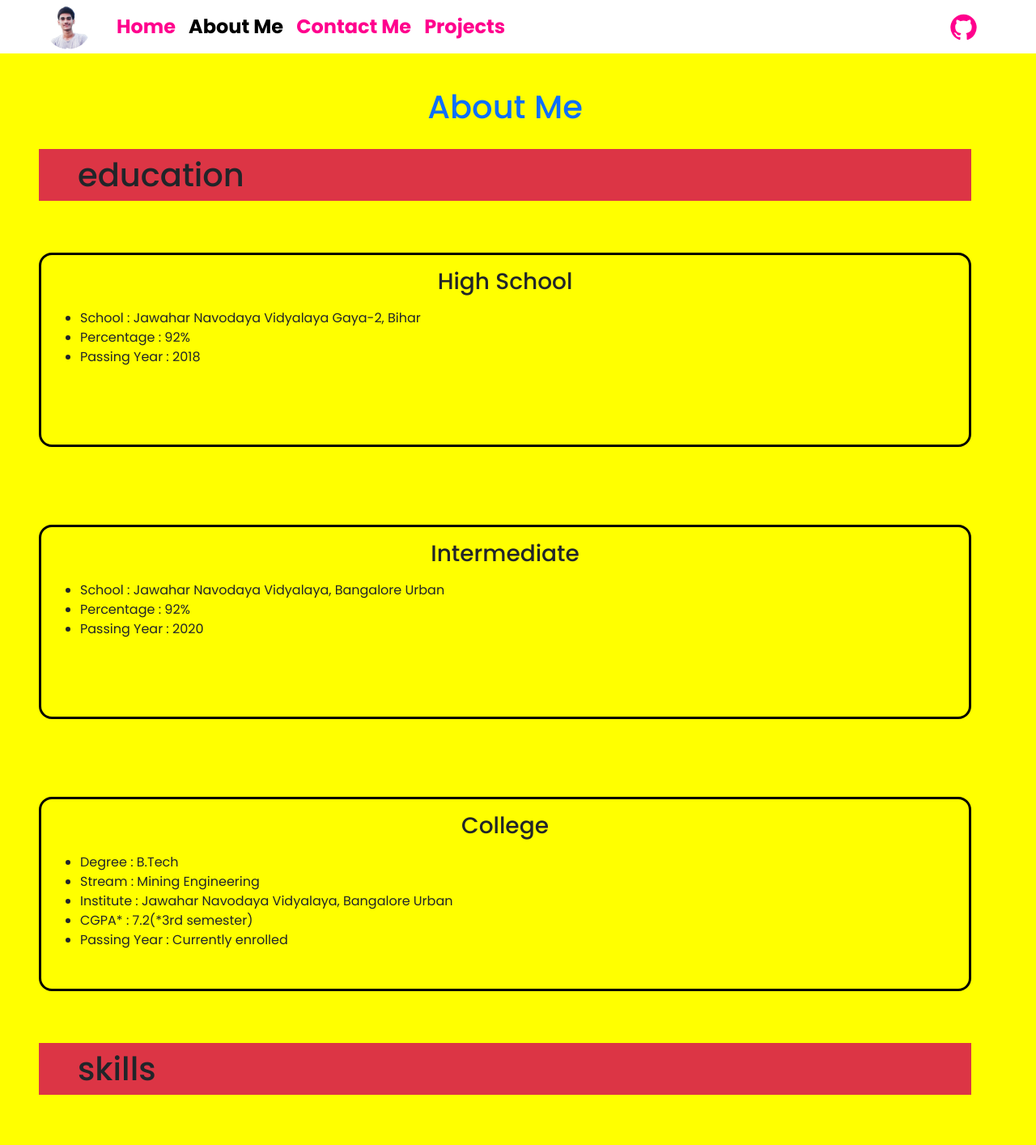
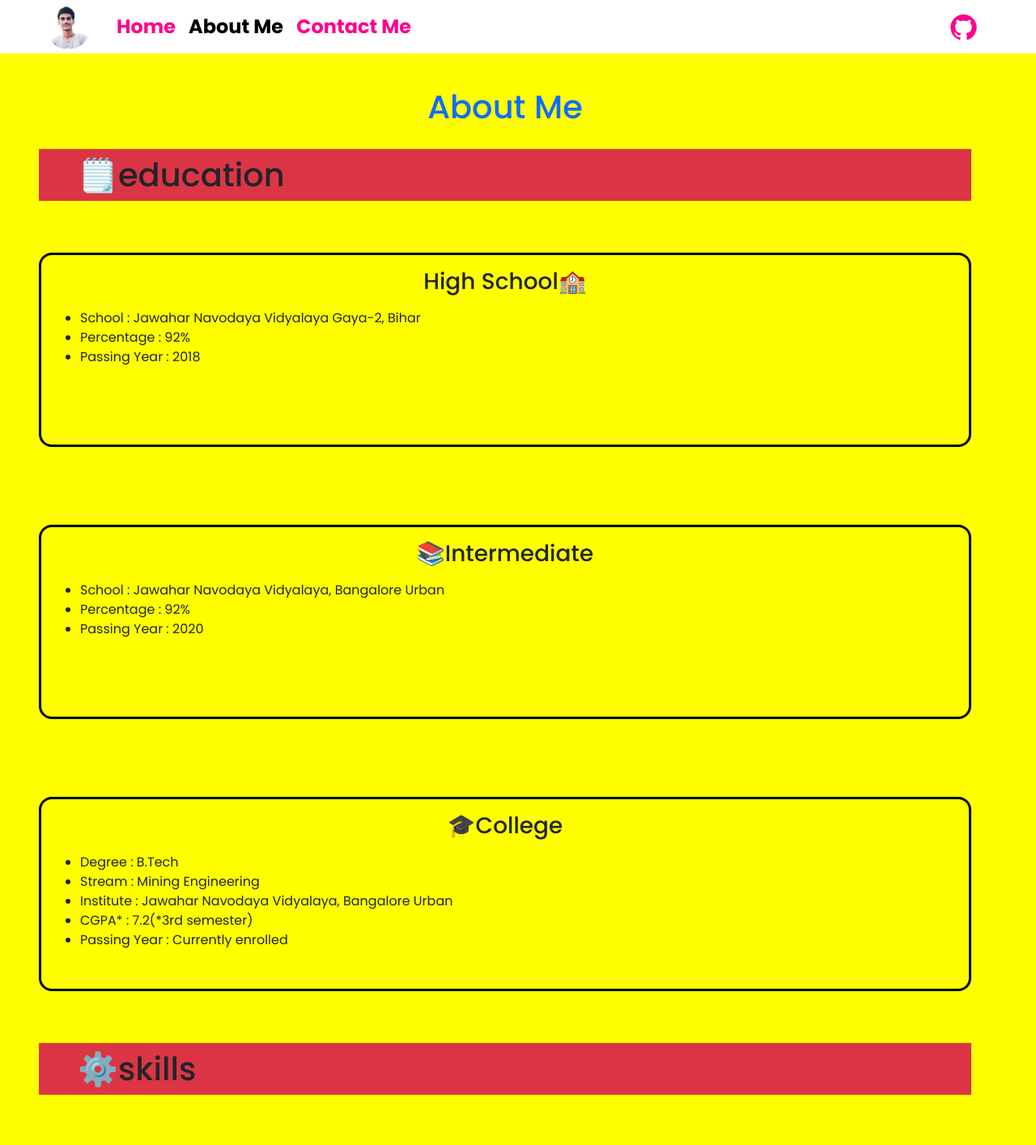
Before and after one commit to CodeLikeAyush/Ayush-Portfolio, a React (Create React App) app: page /#/aboutme in a window 1280 px wide. Shown: the top 1414 px of the page at 81% size. Built offline with nearby package versions, Linux system fonts and the light colour scheme.

Commit message:
updated contact-me

```diff
--- a/src/AboutMe.jsx
+++ b/src/AboutMe.jsx
@@ -26,13 +26,13 @@ function AboutMe() {
 
 
                 <div className='d-block my-3 '>
-                    <h1 className='text-left px-5 py-2 bg-danger'>education</h1>
+                    <h1 className='text-left px-5 py-2 bg-danger'>🗒️education</h1>
                 </div>
                 <br />
 
 
                 <div className='d-block my-5' style={{ width: "90vw", height: "15em", border: "3px solid black", borderRadius: "1em" }}>
-                    <h3 className='my-3 text-center'>High School</h3>
+                    <h3 className='my-3 text-center'>High School🏫</h3>
                     <div className='mx-3'>
                         <ul>
                             <li>School : Jawahar Navodaya Vidyalaya Gaya-2, Bihar</li>
@@ -43,7 +43,7 @@ function AboutMe() {
                 </div>
                 <br />
                 <div className='d-block my-5' style={{ width: "90vw", height: "15em", border: "3px solid black", borderRadius: "1em" }}>
-                    <h3 className='my-3 text-center'>Intermediate</h3>
+                    <h3 className='my-3 text-center'>📚Intermediate</h3>
                     <div className='mx-3'>
                         <ul>
                             <li>School : Jawahar Navodaya Vidyalaya, Bangalore Urban</li>
@@ -54,7 +54,7 @@ function AboutMe() {
                 </div>
                 <br />
                 <div className='d-block my-5' style={{ width: "90vw", height: "15em", border: "3px solid black", borderRadius: "1em" }}>
-                    <h3 className='my-3 text-center'>College</h3>
+                    <h3 className='my-3 text-center'>🎓College</h3>
                     <div className='mx-3'>
                         <ul>
                             <li>Degree : B.Tech</li>
@@ -68,13 +68,13 @@ function AboutMe() {
                 <br />
                 {/* <div style={{ height: "15em" }}></div> */}
                 <div className='d-block my-3 '>
-                    <h1 className='text-left px-5 py-2 bg-danger'>skills</h1>
+                    <h1 className='text-left px-5 py-2 bg-danger'>⚙️skills</h1>
                 </div>
                 <br />
 
 
                 <div className='d-block my-5' style={{ width: "90vw", height: "15em", border: "3px solid black", borderRadius: "1em" }}>
-                    <h3 className='my-3 text-center'>Competitive Coding</h3>
+                    <h3 className='my-3 text-center'>🧑🏿‍💻Competitive Coding</h3>
                     <div className='mx-3'>
                         <ul>
                             <li>Language(s) : C & C++</li>
@@ -85,7 +85,7 @@ function AboutMe() {
                 </div>
                 <br />
                 <div className='d-block my-5' style={{ width: "90vw", height: "15em", border: "3px solid black", borderRadius: "1em" }}>
-                    <h3 className='my-3 text-center'>web development</h3>
+                    <h3 className='my-3 text-center'>🔎web development</h3>
                     <div className='mx-3'>
                         <ul>
                             <li>HTML</li>
--- a/src/CommonTemplate.jsx
+++ b/src/CommonTemplate.jsx
@@ -9,15 +9,14 @@ function CommonTemplate(props) {
             <div className="container">
                 <div>
                     <div className="big-title">
-                        <h1>Hi there !</h1>
-                        <h1>A warm welcome by
-                            <br /><strong>AYUSH RAJ</strong>
+                        <h1>{props.H1}</h1>
+                        <h1>{props.H2}
+                            <br /><strong>{props.name}</strong>
                         </h1>
                     </div>
 
                     <p className="text">
-                        With a lot of efforts and learnings,
-                        I created this website using React, Material-UI and Bootstrap. Hope you would like it.
+                        {props.para}
 
                     </p>
 
--- a/src/ContactMe.jsx
+++ b/src/ContactMe.jsx
@@ -15,7 +15,18 @@ function ContactMe() {
     return (
 
         <>
-            <CommonTemplate imgSrc={contact} btnText="Scroll Down" link="" targt="" scrollFunc={functoScroll} className="my-5" />
+            <CommonTemplate H1="Good decision📌" H2="To contact me" name="" para="So just scroll down and fill-up the form." imgSrc={contact} btnText="Scroll Down" link="" targt="" scrollFunc={functoScroll} className="my-5" />
+
+            <br />
+            <br />
+            <br />
+            <br />
+            <br />
+            <br />
+            <h1
+                className="text-center text-primary">
+
+                Contact Me</h1>
 
             <div class="container-fluid w-75 mx-auto border rounded py-5 px-5 form-div" id="top" >
                 <div class="row">
--- a/src/Home.jsx
+++ b/src/Home.jsx
@@ -7,7 +7,7 @@ function Home() {
     return (
         <div>
             {/* <img src={hello} alt="" /> */}
-            <CommonTemplate imgSrc={hello} btnText="About Me" link="https://codelikeayush.github.io/porfolio-experiment/#/aboutme" targt="" />
+            <CommonTemplate H1="Hi there !" H2="A warm welcome by" name = "Ayush Raj" para="With a lot of efforts and learnings,I created this website using React, Material-UI and Bootstrap. Hope you would like it." imgSrc={hello} btnText="About Me" link="https://codelikeayush.github.io/porfolio-experiment/#/aboutme" targt="" />
         </div>
     )
 }
--- a/src/Navbar.jsx
+++ b/src/Navbar.jsx
@@ -38,11 +38,11 @@ function Navbar() {
                                 >Contact Me</NavLink>
                             </li>
 
-                            <li className="nav-item">
+                            {/* <li className="nav-item">
                                 <NavLink className="nav-link " style={{ color: "#ff008d" }} to="/projects"
                                     activeClassName="active"
                                 >Projects</NavLink>
-                            </li>
+                            </li> */}
 
 
 
--- a/src/index.css
+++ b/src/index.css
@@ -130,7 +130,7 @@ select {
   background-color: transparent !important;
 }
 .form-div {
-  margin-top: 10rem !important;
+  margin-top: 2rem !important;
   /* background-image: linear-gradient(to bottom right, #efff00, #00dcff); */
   border: 1px solid var(--themeColor) !important;
   border-radius: 1.5em !important;
```
